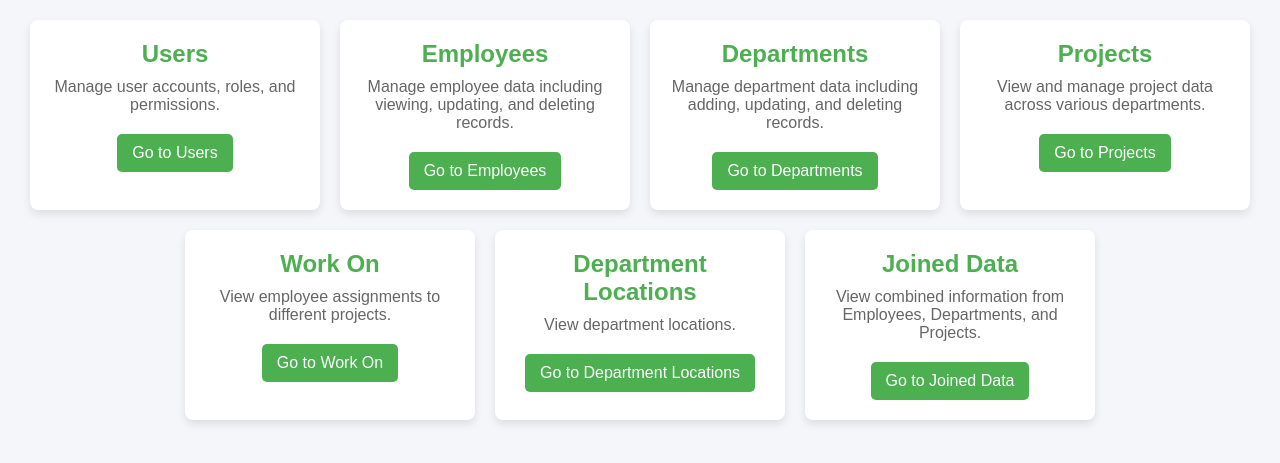
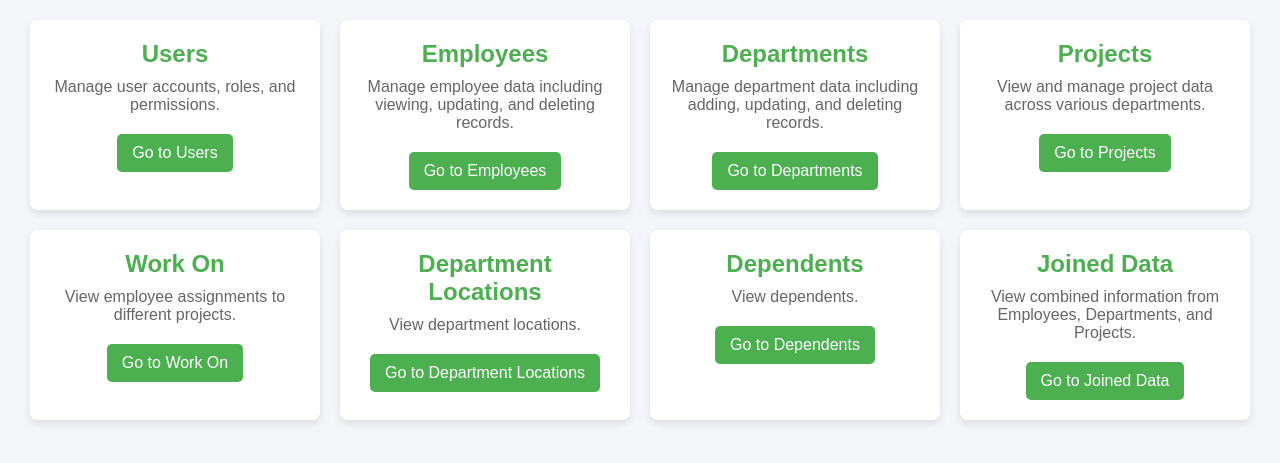
Before and after one commit to user789user/dataA4, a Flask app: page /base in a window 1280 px wide. Shown: the part 60-523 px from the top of the page. Run offline with Flask 3, Linux system fonts and the light colour scheme; the visitor is signed in with stand-in values (Sample User, id 1); some libraries are stand-ins or nearby versions.

Commit message:
some stuff

```diff
--- a/app.py
+++ b/app.py
@@ -733,13 +733,15 @@ def delete_worksOn(ssn, pnumber):
     conn.close()
     return redirect(url_for('view_worksOn'))
 
+#Dependents
+
 @app.route('/dependents')
 def view_dependents():
     conn = get_db_connection()
     cursor = conn.cursor()
     if session['department_id'] != None:
         dnum = session['department_id']
-        cursor.execute("SELECT Essn, Dependent_name, Sex, Bdate, Relationship FROM Dependent, Employee WHERE Essn=SSN and Dno=%s",(dnum,))
+        cursor.execute("SELECT Essn, Dependent_name, d.Sex, d.Bdate, Relationship FROM Dependent d, Employee E WHERE Essn=SSN and Dno=%s",(dnum,))
         dependents = cursor.fetchall()
     else:
         cursor.execute("SELECT Essn, Dependent_name, Sex, Bdate, Relationship FROM Dependent")
--- a/templates/base.html
+++ b/templates/base.html
@@ -138,6 +138,12 @@
         </div>
 
         <div class="card">
+            <h2>Dependents</h2>
+            <p>View dependents.</p>
+            <a href="{{ url_for('view_dependents') }}">Go to Dependents</a>
+        </div>
+
+        <div class="card">
             <h2>Joined Data</h2>
             <p>View combined information from Employees, Departments, and Projects.</p>
             <a href="{{ url_for('testing') }}">Go to Joined Data</a>
```
